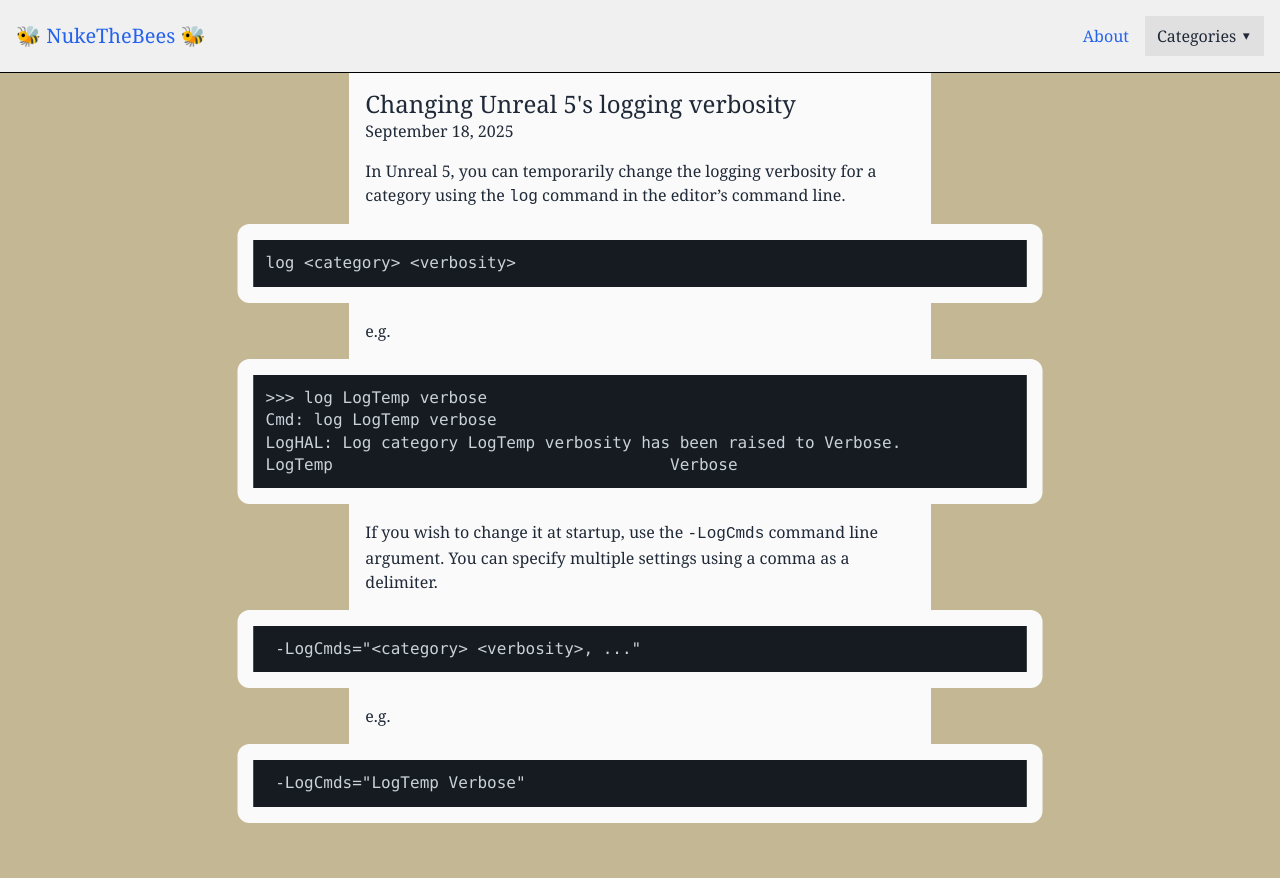
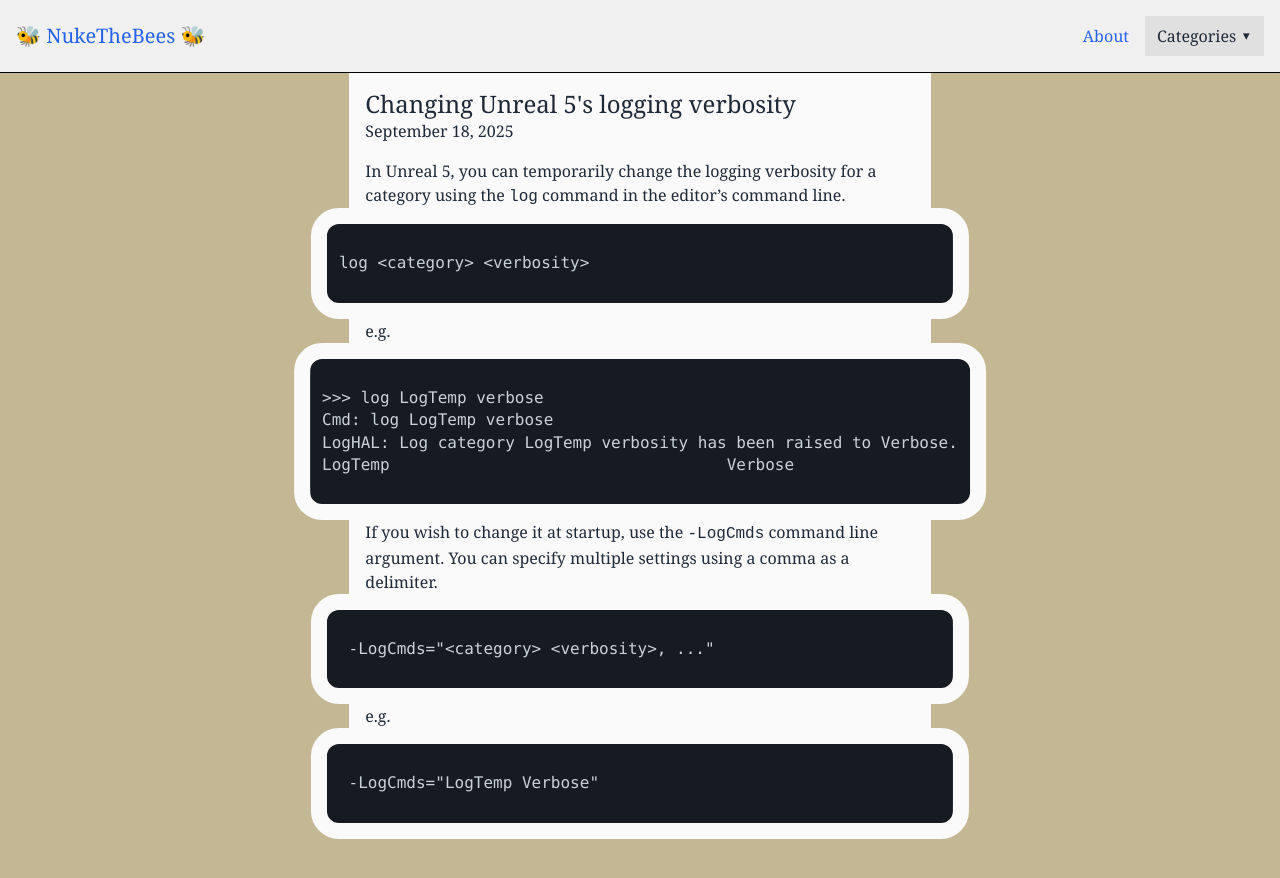
Before and after one commit to nukethebees/nukethebees.github.io, a Jekyll site: the page built from _posts/2025-09-18-unreal-log-mode.md, in a window 1280 px wide. Shown: the top 878 px of the page. Built offline with Jekyll 4.4.1, drawn with Linux system fonts in a browser that asks for light colours.

Commit message:
Make code only spill if needed

```diff
--- a/_sass/_post.scss
+++ b/_sass/_post.scss
@@ -34,23 +34,30 @@
   }
 
   div.highlighter-rouge {
-    min-width: var(--code-block-width);
+    background-color: var(--text-background-colour);
+    width: fit-content;
+    outline: 1rem solid var(--text-background-colour);
+    border-radius: 12px;
+    padding: 0;
     @include breakout(var(--code-block-width));
 
-    background-color: var(--text-background-colour);
-    border: 1rem solid var(--text-background-colour);
-    border-radius: 12px;
-    padding: 0;
-
-    div, pre, span {
+    div,
+    pre,
+    span {
       background-color: var(--code-background-colour);
     }
 
+    & div.highlight {
+      min-width: var(--p-text-width);
+      overflow-x: scroll;
+      & pre {
+        min-width: var(--p-text-width);
 
-    & pre {
-      overflow-x: scroll;
-      margin: 0;
+        width: fit-content;
+      }
     }
+
+
   }
 
   p code {
```
